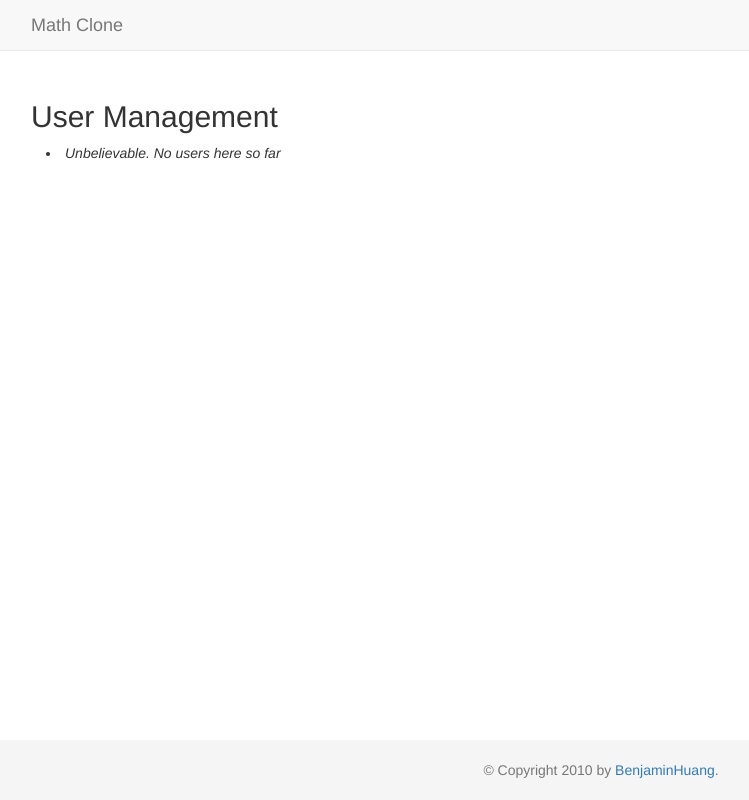
After one commit to benjaminhuanghuang/math_clone, a Flask app: page /management/usermanagement in a window 1280 px wide. The commit adds this page. Shown: the whole page, without its empty margins (39-788 px from the left). Run offline with Flask 2, Linux system fonts and the light colour scheme; data that the repository does not hold is empty; parts of the project's set-up code (start-up, migrations or seed data) failed here and were passed over; some libraries are stand-ins or nearby versions.

Commit message:
user management

```diff
--- a/app/__init__.py
+++ b/app/__init__.py
@@ -76,6 +76,9 @@ def create_app(config_name):
     from .practice import practice as practice_blueprint
     app.register_blueprint(practice_blueprint, url_prefix='/practice')
 
+    from .management import management as management_blueprint
+    app.register_blueprint(management_blueprint, url_prefix='/management')
+
     from .diagnostic import diagnostic as diagnostic_blueprint
     app.register_blueprint(diagnostic_blueprint, url_prefix='/diagnostic')
 
--- a/app/api_1_0/__init__.py
+++ b/app/api_1_0/__init__.py
@@ -3,7 +3,7 @@ from app.models.user import User
 
 api = Blueprint('api', __name__)
 
-from . import errors, statements
+from . import errors, user
 
 
 @api.before_request
--- /dev/null
+++ b/app/management/__init__.py
@@ -0,0 +1,5 @@
+from flask import Blueprint
+
+management = Blueprint('management', __name__)
+
+from . import routes
--- /dev/null
+++ b/app/management/routes.py
@@ -0,0 +1,14 @@
+from flask import render_template, request, redirect, url_for , current_app
+
+from . import management
+from app.models.user import User
+
+@management.route('/usermanagement', )
+def usermanagement():
+    users = User.get_all_users()
+    return render_template('management/userlist.html', users = users)
+
+
+@management.route('/userdetail')
+def user_detail():
+    return render_template('management/user_detail.html')
--- a/app/models/user.py
+++ b/app/models/user.py
@@ -103,6 +103,13 @@ class User():
         return check_password_hash(hash_pass, password)
 
 
+    @staticmethod
+    def get_all_users():
+        cursor = mongo.db.users.find()
+
+        return [u for u in cursor]
+
+
 
 
 
--- a/app/templates/base.html
+++ b/app/templates/base.html
@@ -51,16 +51,21 @@
                             </ul>
                         </li>
                         {% if current_user.is_admin %}
-                            <li>
-                                <a href="">Management</a>
-                            </li>
+                             <li class="dropdown">
+                            <a href="#" class="dropdown-toggle" data-toggle="dropdown">Management<b
+                                    class="caret"></b></a>
+                            <ul class="dropdown-menu">
+                                <li><a href="{{ url_for('management.usermanagement') }}">User Management</a></li>
+                                <li><a href="">Test Group 2</a></li>
+                            </ul>
+                        </li>
                         {% endif %}
 
                         <li class="dropdown">
                             <a href="#" class="dropdown-toggle" data-toggle="dropdown">Diagnostic<b
                                     class="caret"></b></a>
                             <ul class="dropdown-menu">
-                                <li><a href="{{ url_for('diagnostic.index') }}">Diagnostic1</a></li>
+                                <li><a href="{{ url_for('diagnostic.makecrash') }}">Diagnostic1</a></li>
                                 <li><a href="">Test Group 2</a></li>
                             </ul>
                         </li>
--- /dev/null
+++ b/app/templates/management/userlist.html
@@ -0,0 +1,12 @@
+{% extends "base.html" %}
+
+{% block page_content %}
+    <h2>User Management </h2>
+    <div class="container">
+        {% for user in users %}
+            <li>{{ user.name}} - {{ user.email}}
+        {% else %}
+            <li><em>Unbelievable. No users here so far</em>
+        {% endfor %}
+    </div>
+{% endblock %}
--- a/manage.py
+++ b/manage.py
@@ -6,6 +6,7 @@ app = create_app('production')
 manager = Manager(app)
 server = Server(port=9527)
 manager.add_command("run", server)
+
 
 @manager.command
 def test():
```
Also changed, not shown: app/api_1_0/user.py (renamed from app/api_1_0/statements.py, +17 -11 lines), app/diagnostic/forms.py (deleted, +0 -10 lines), app/diagnostic/routes.py (+1 -8 lines), app/templates/management/userprofile.html (added).
